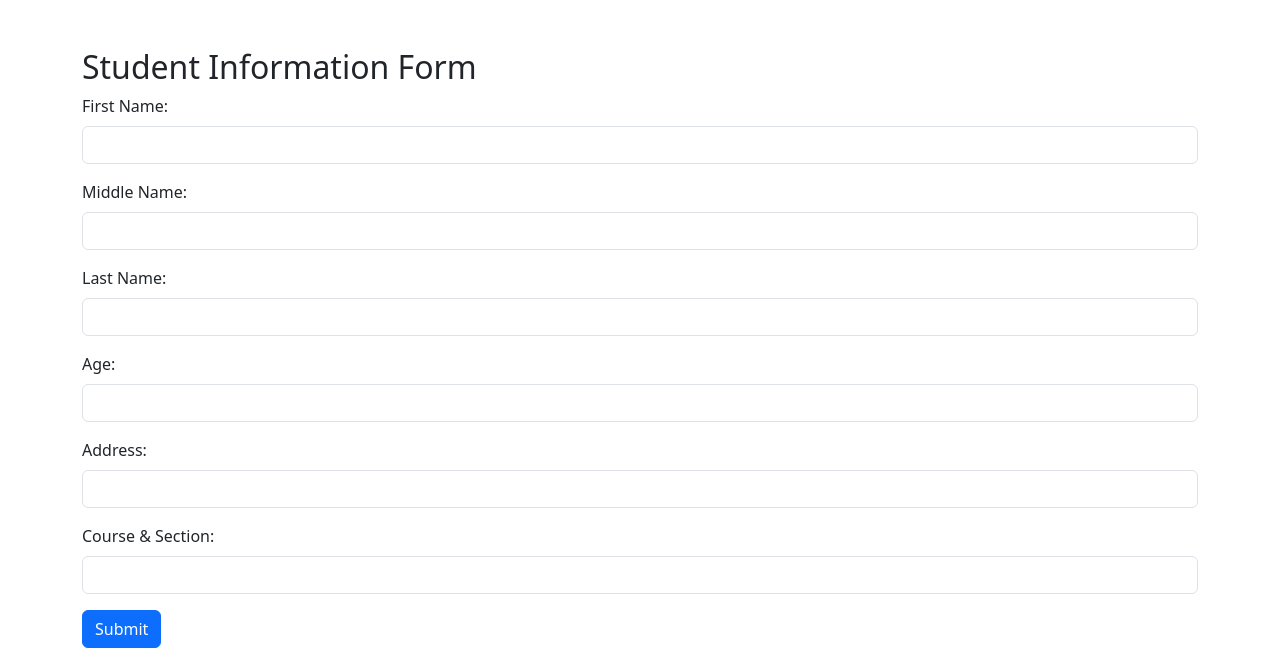
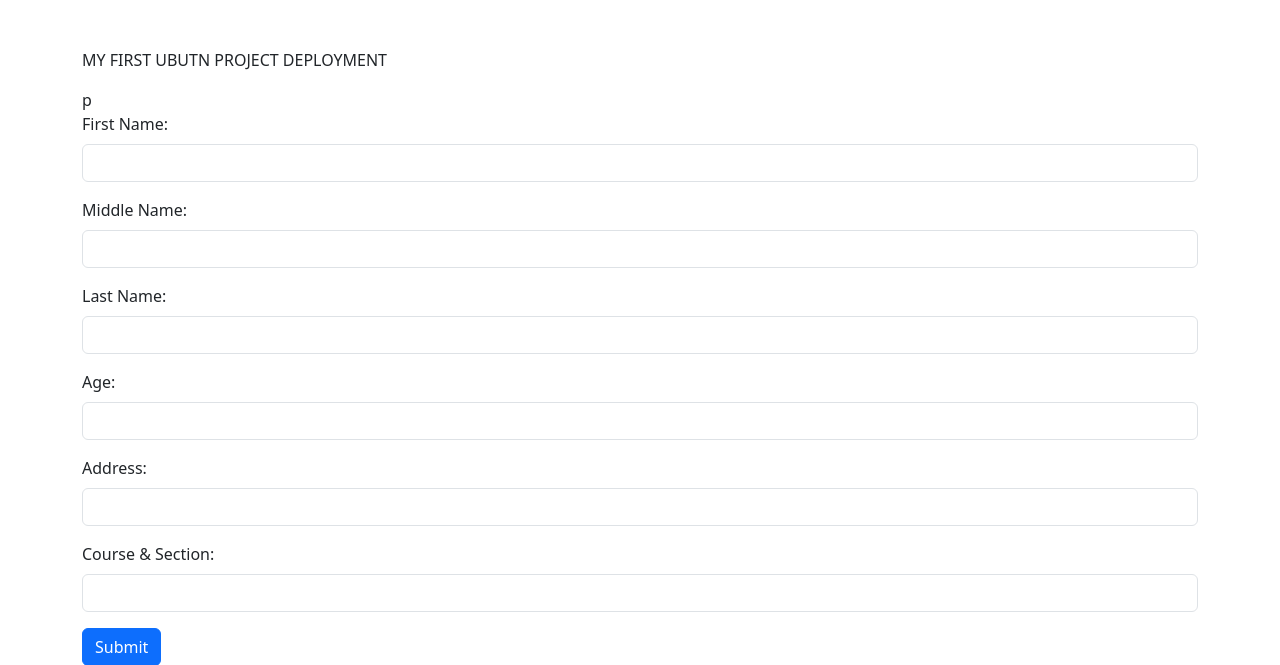
Before and after one commit to kirkyboi/test2, a PHP site: page / in a window 1280 px wide. Shown: the top 665 px of the page. Run offline with PHP 8.4, Linux system fonts and the light colour scheme.

Commit message:
index.php

```diff
--- a/index.php
+++ b/index.php
@@ -3,13 +3,13 @@
 <head>
     <meta charset="UTF-8">
     <meta name="viewport" content="width=device-width, initial-scale=1.0">
-    <title>PHP CRUD</title>
+    <title>MY FIRST UBUTN PROJECT DEPLOYMENT</title>
     <link href="https://cdn.jsdelivr.net/npm/bootstrap@5.3.3/dist/css/bootstrap.min.css" rel="stylesheet" integrity="sha384-QWTKZyjpPEjISv5WaRU9OFeRpok6YctnYmDr5pNlyT2bRjXh0JMhjY6hW+ALEwIH" crossorigin="anonymous">
     <link rel="stylesheet" href="style1.css">
 </head>
 <body>
     <div class="container mt-5">
-        <h2>Student Information Form</h2>
+        <p>MY FIRST UBUTN PROJECT DEPLOYMENT</p>p
         <form action="submit.php" method="POST">
             <!-- First Name -->
             <div class="mb-3">
```
